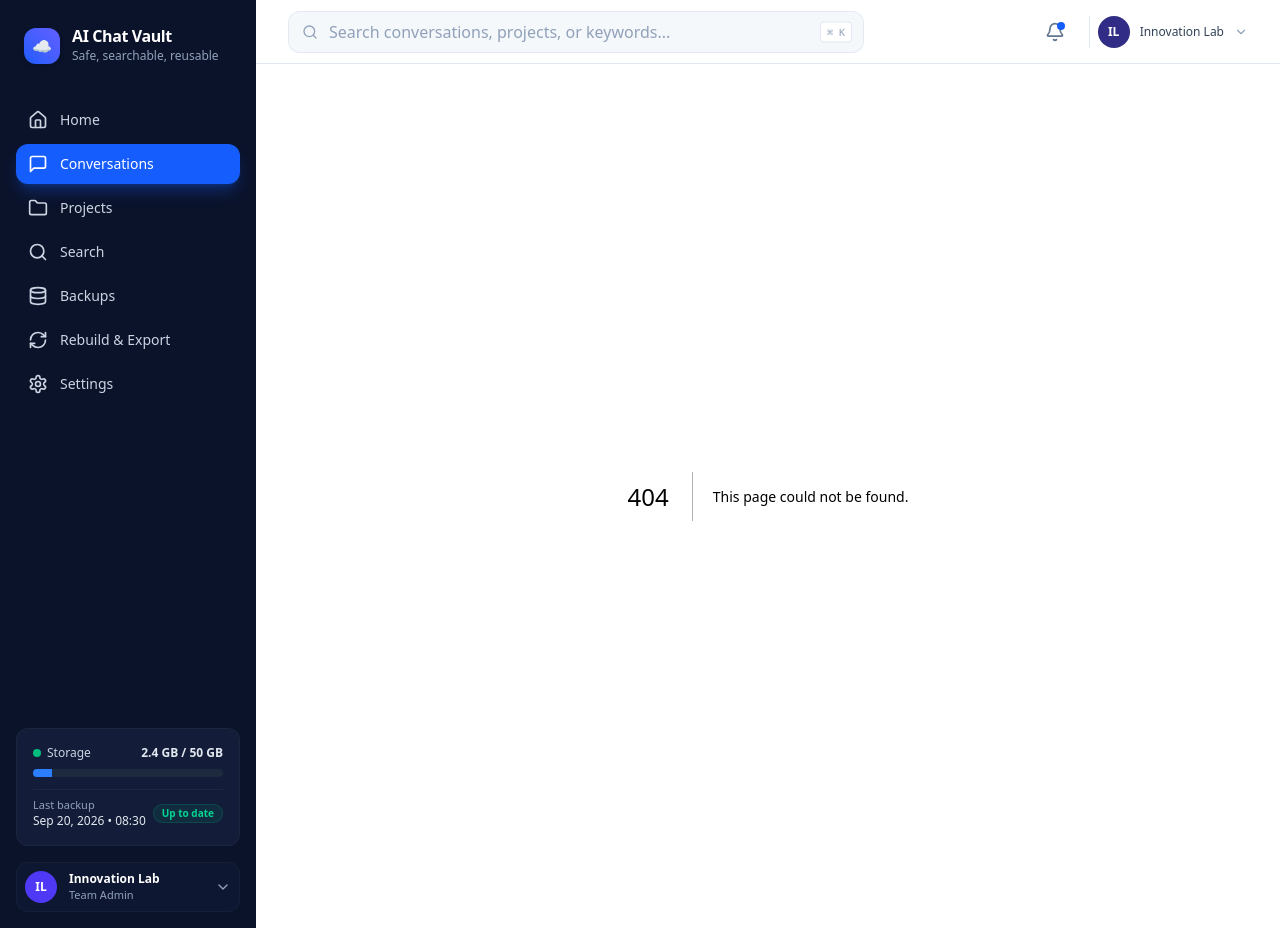
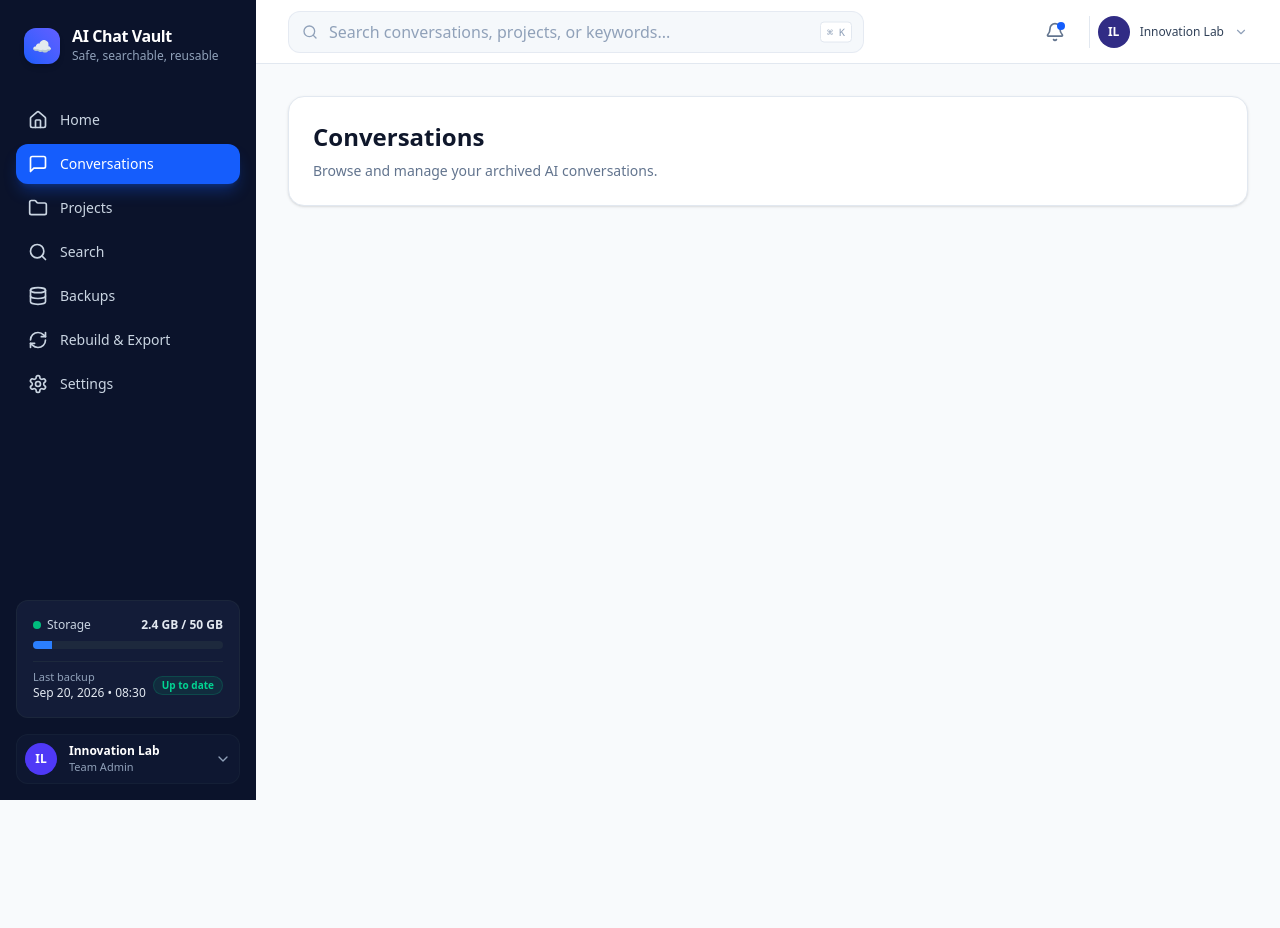
Before and after one commit to techwokx-cloud/AI-Chat-Vault, a Next.js app: page /conversations in a window 1280 px wide. Before the commit this address had no page. After the commit the page ends 800 px from the top, so only its background shows below. Built offline with nearby package versions, Linux system fonts and the light colour scheme.

Commit message:
Add sidebar navigation routes

```diff
--- /dev/null
+++ b/src/app/conversations/page.tsx
@@ -0,0 +1,10 @@
+export default function ConversationsPage() {
+  return (
+    <section className="rounded-2xl border border-slate-200 bg-white p-6 shadow-sm">
+      <h1 className="text-2xl font-bold text-slate-900">Conversations</h1>
+      <p className="mt-2 text-sm text-slate-500">
+        Browse and manage your archived AI conversations.
+      </p>
+    </section>
+  );
+}
--- /dev/null
+++ b/src/app/projects/page.tsx
@@ -0,0 +1,10 @@
+export default function ProjectsPage() {
+  return (
+    <section className="rounded-2xl border border-slate-200 bg-white p-6 shadow-sm">
+      <h1 className="text-2xl font-bold text-slate-900">Projects</h1>
+      <p className="mt-2 text-sm text-slate-500">
+        Organize conversations, files, decisions, and project memory.
+      </p>
+    </section>
+  );
+}
--- /dev/null
+++ b/src/app/rebuild/page.tsx
@@ -0,0 +1,12 @@
+export default function RebuildPage() {
+  return (
+    <section className="rounded-2xl border border-slate-200 bg-white p-6 shadow-sm">
+      <h1 className="text-2xl font-bold text-slate-900">
+        Rebuild & Export
+      </h1>
+      <p className="mt-2 text-sm text-slate-500">
+        Create continuation prompts and portable exports for other AI tools.
+      </p>
+    </section>
+  );
+}
--- /dev/null
+++ b/src/app/search/page.tsx
@@ -0,0 +1,10 @@
+export default function SearchPage() {
+  return (
+    <section className="rounded-2xl border border-slate-200 bg-white p-6 shadow-sm">
+      <h1 className="text-2xl font-bold text-slate-900">Search</h1>
+      <p className="mt-2 text-sm text-slate-500">
+        Search across your archived conversations and project memory.
+      </p>
+    </section>
+  );
+}
--- /dev/null
+++ b/src/app/settings/page.tsx
@@ -0,0 +1,10 @@
+export default function SettingsPage() {
+  return (
+    <section className="rounded-2xl border border-slate-200 bg-white p-6 shadow-sm">
+      <h1 className="text-2xl font-bold text-slate-900">Settings</h1>
+      <p className="mt-2 text-sm text-slate-500">
+        Manage your AI Chat Vault account and workspace preferences.
+      </p>
+    </section>
+  );
+}
```
